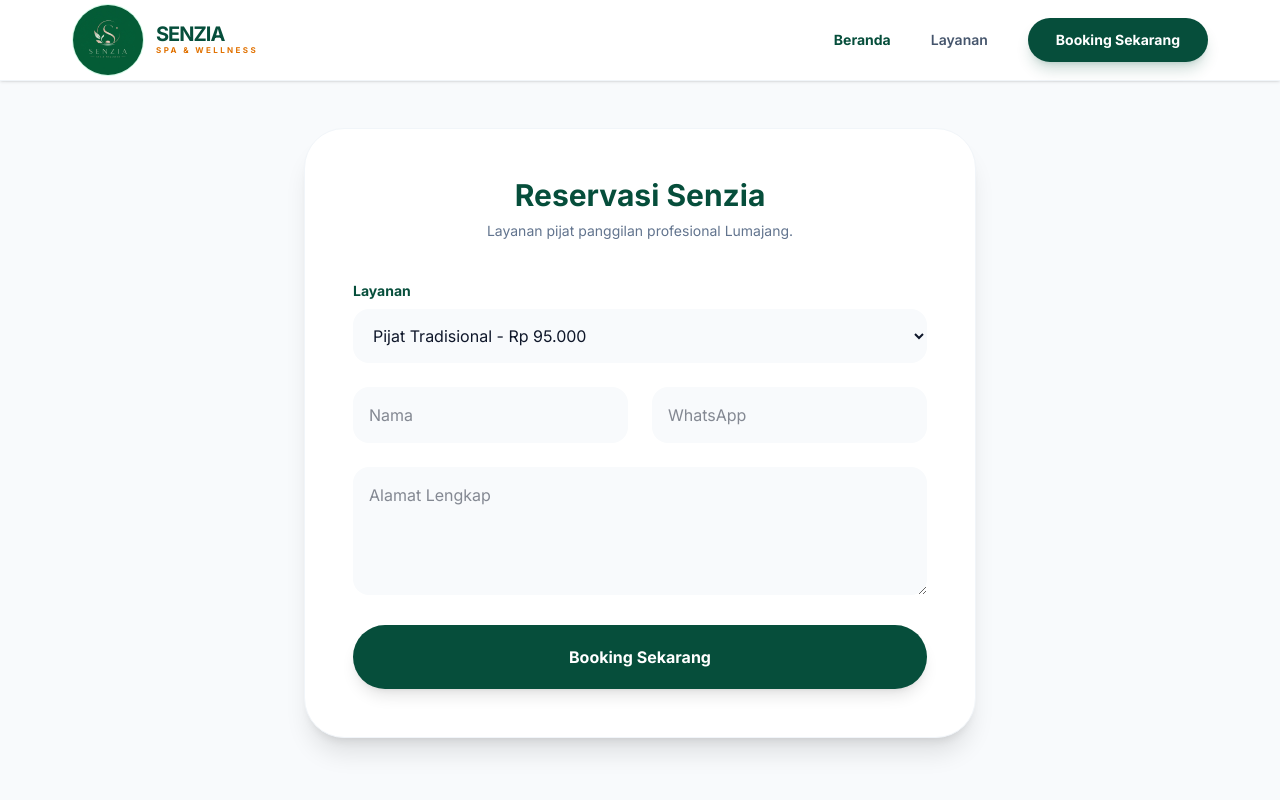
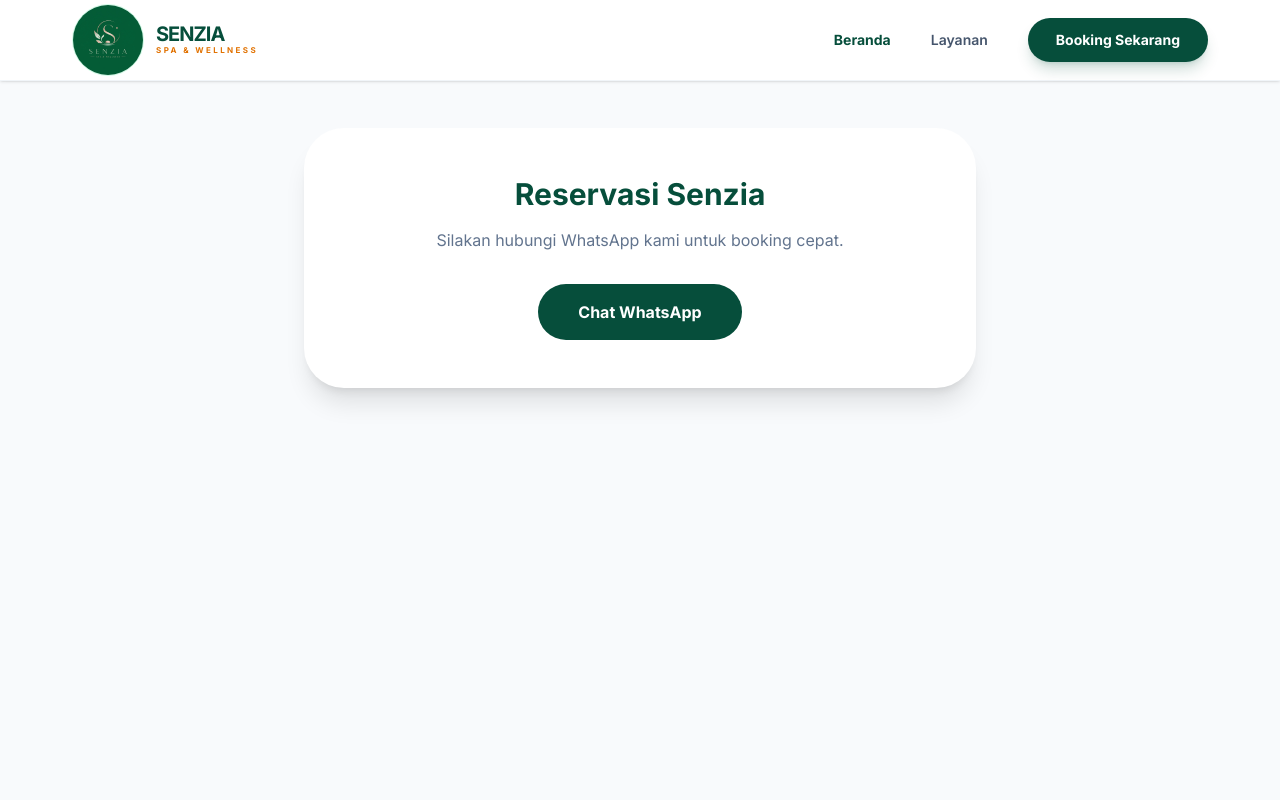
Before and after one commit to Dikk66/SPA-LMJ, a Next.js app in the folder frontend/: page /booking in a window 1280 px wide. Shown: the top 800 px of the page. Built offline with nearby package versions, Linux system fonts and the light colour scheme; a web font is replaced by a local one.

Commit message:
FINAL_REPAIR_V1

```diff
--- a/frontend/src/app/booking/page.tsx
+++ b/frontend/src/app/booking/page.tsx
@@ -1,20 +1,18 @@
 "use client";
-
-import dynamic from 'next/dynamic';
 import Navbar from '@/components/layout/Navbar';
-
-// MEMAKSA Vercel mengabaikan halaman ini saat build
-const BookingForm = dynamic(() => import('@/components/booking/BookingForm'), {
-  ssr: false,
-  loading: () => <div className="text-center py-20 font-bold text-emerald-900">Memuat...</div>
-});
 
 export default function BookingPage() {
   return (
     <main className="min-h-screen bg-slate-50">
       <Navbar />
-      <div className="pt-32 pb-20 px-6">
-        <BookingForm />
+      <div className="pt-32 pb-20 px-6 text-center">
+        <div className="max-w-2xl mx-auto bg-white rounded-[40px] p-12 shadow-xl">
+          <h2 className="text-3xl font-serif font-bold text-emerald-900 mb-4">Reservasi Senzia</h2>
+          <p className="text-slate-500 mb-8">Silakan hubungi WhatsApp kami untuk booking cepat.</p>
+          <a href="https://wa.me/628123456789" className="inline-block bg-emerald-900 text-white px-10 py-4 rounded-full font-bold">
+            Chat WhatsApp
+          </a>
+        </div>
       </div>
     </main>
   );
```
